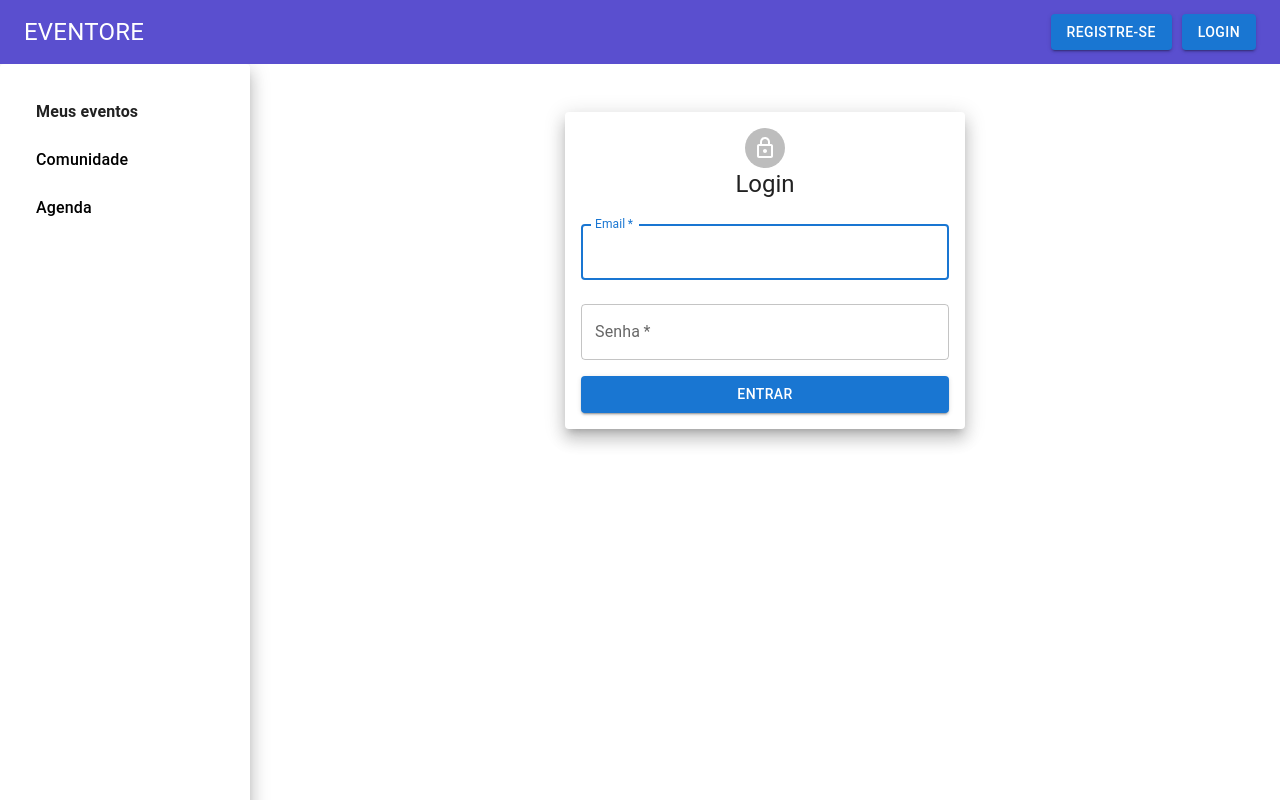
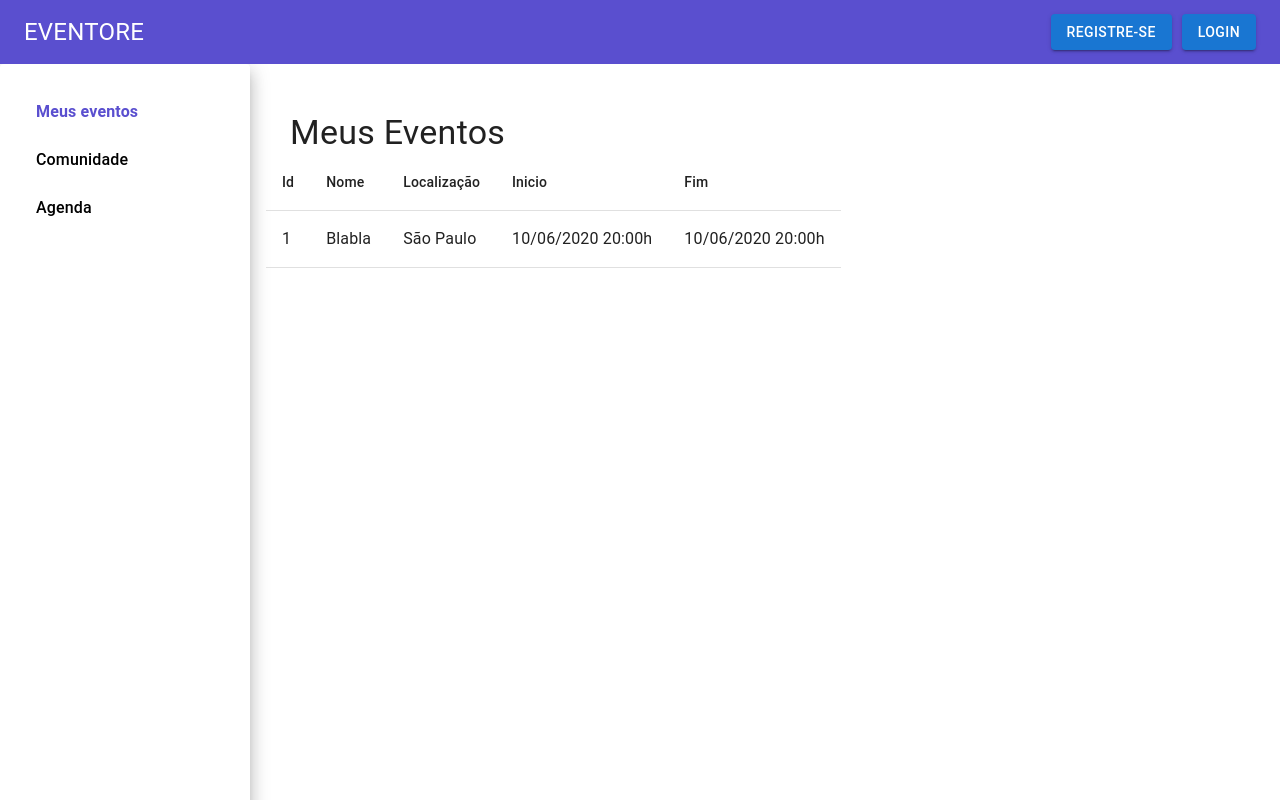
Before and after one commit to mytionbr/eventore, a React (Create React App) app in the folder client/: page /app/myevents in a window 1280 px wide. Built offline with nearby package versions, Linux system fonts and the light colour scheme.

Commit message:
add myevents page

```diff
--- /dev/null
+++ b/client/src/components/Page.jsx
@@ -0,0 +1,23 @@
+import { Box, Container, Grid, Typography } from '@mui/material';
+import React from 'react';
+import { Helmet } from 'react-helmet-async';
+
+const Page = ({ children, title }) => {
+  return (
+    <>
+      <Helmet>
+        <title>{`${title} | EVENTORE`}</title>
+      </Helmet>
+      <Container maxWidth="xl" sx={{ m: 2  }}>
+        <Box>
+          <Typography variant="h4">{title}</Typography>
+        </Box>
+        <Grid container spacing={3} sx={{ py: 3, }}>
+          {children}
+        </Grid>
+      </Container>
+    </>
+  );
+};
+
+export default Page;
--- a/client/src/components/Sidebar.jsx
+++ b/client/src/components/Sidebar.jsx
@@ -32,8 +32,8 @@ const NavItem  = ({item, active})=>{
             component={NavLink}
             to={path}
             sx={{
-                color: isActiveRoot ? 'text.primary' : 'black',
-                fontWeight: isActiveRoot ? '700' : '500'
+                color: isActiveRoot ? '#5A4FCF' : 'black',
+                fontWeight: isActiveRoot ? '700' : '500',
         }}
         >
             <ListItemText disableTypography primary={item.title} />
--- /dev/null
+++ b/client/src/pages/MyEventsPage.jsx
@@ -0,0 +1,54 @@
+import {
+  Box,
+  Container,
+  Grid,
+  Table,
+  Typography,
+  TableHead,
+  TableRow,
+  TableCell,
+  TableBody,
+} from '@mui/material';
+import React from 'react';
+import Page from '../components/Page';
+
+const MyEventsPage = () => {
+  return (
+    <Page title="Meus Eventos">
+      <Box>
+        <Table>
+          <TableHead>
+            <TableRow>
+              <TableCell>Id</TableCell>
+              <TableCell>Nome</TableCell>
+              <TableCell>Localização</TableCell>
+              <TableCell>Inicio</TableCell>
+              <TableCell>Fim</TableCell>
+            </TableRow>
+          </TableHead>
+          <TableBody>
+            <TableRow hover>
+              <TableCell>
+                <Typography variant="body1">1</Typography>
+              </TableCell>
+              <TableCell>
+                <Typography variant="body1">Blabla</Typography>
+              </TableCell>
+              <TableCell>
+                <Typography variant="body1">São Paulo</Typography>
+              </TableCell>
+              <TableCell>
+                <Typography variant="body1">10/06/2020 20:00h</Typography>
+              </TableCell>
+              <TableCell>
+                <Typography variant="body1">10/06/2020 20:00h</Typography>
+              </TableCell>
+            </TableRow>
+          </TableBody>
+        </Table>
+      </Box>
+    </Page>
+  );
+};
+
+export default MyEventsPage;
--- a/client/src/routes.jsx
+++ b/client/src/routes.jsx
@@ -2,6 +2,7 @@ import { Navigate, useRoutes } from "react-router";
 import DashboardLayout from "./layouts/dashboard/DashboardLayout";
 import InitialLayout from "./layouts/initial/InitialLayout";
 import LoginPage from "./pages/LoginPage";
+import MyEventsPage from "./pages/MyEventsPage";
 import RegisterPage from "./pages/RegisterPage";
 
 export default function Router(){
@@ -16,10 +17,11 @@ export default function Router(){
             ]
         },
         {
-            path: '/app',
+            path: '/app/',
             element: <DashboardLayout />,
             children:[
-                { path:'myevents', element: <LoginPage /> },
+                { path:'', element:<Navigate to="/app/myevents" /> },
+                { path:'myevents', element: <MyEventsPage /> },
                 { path:'community', element: <RegisterPage /> }
             ]
         },
```
